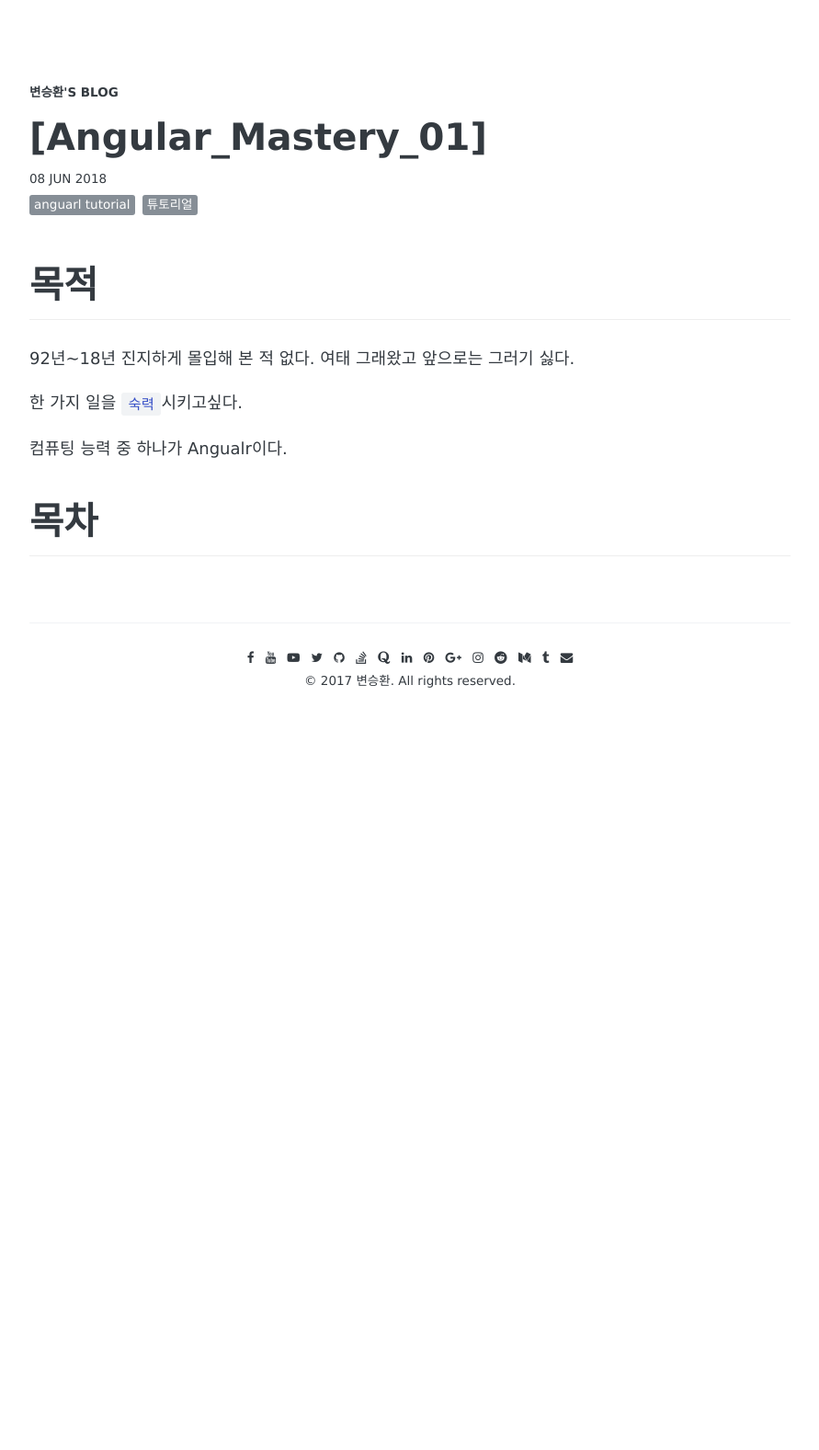
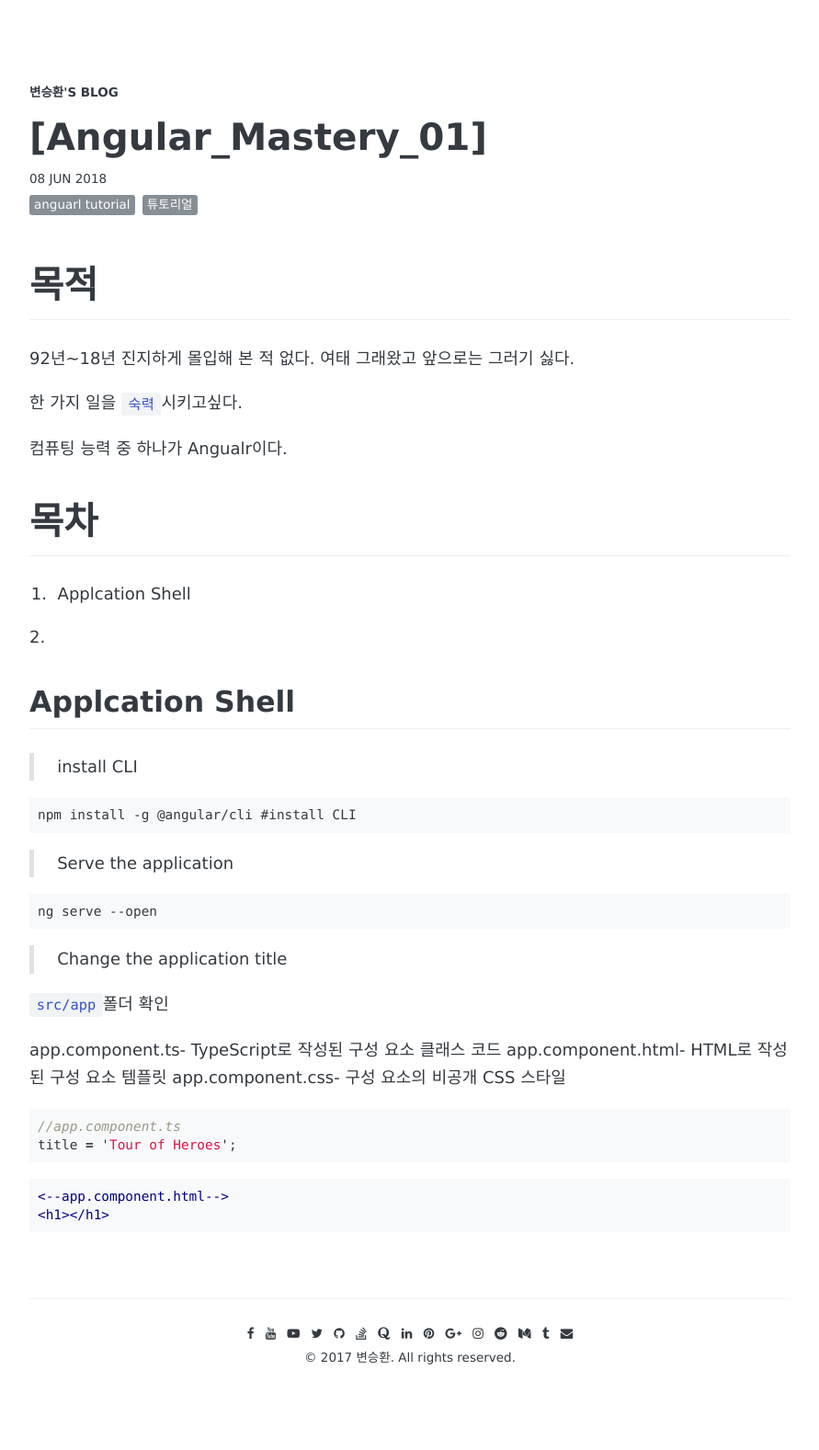
Before and after one commit to awesome-hwan/awesome-hwan.github.io, a Jekyll site: the page built from _posts/2018-06-08-[Angular_Mastery_01].md, in a window 1280 px wide. Shown: the whole page at 92% size, without its empty margins (194-1085 px from the left). Built offline with Jekyll 4.4.1, drawn with Linux system fonts in a browser that asks for light colours; some web fonts are replaced; comment, search, counter and statistics services are not loaded; before the commit the page ends 900 px from its top, so only the background shows below that.

Commit message:
tutorial

````diff
--- a/_posts/2018-06-08-[Angular_Mastery_01].md
+++ b/_posts/2018-06-08-[Angular_Mastery_01].md
@@ -18,3 +18,44 @@ share: true
 컴퓨팅 능력 중 하나가 Angualr이다.
 
 # 목차
+
+1. Applcation Shell
+
+
+
+2.
+
+
+## Applcation Shell
+
+> install CLI
+
+```
+npm install -g @angular/cli #install CLI
+```
+
+> Serve the application
+
+```
+ng serve --open
+```
+
+> Change the application title
+
+`src/app`폴더 확인
+
+app.component.ts- TypeScript로 작성된 구성 요소 클래스 코드
+app.component.html- HTML로 작성된 구성 요소 템플릿
+app.component.css- 구성 요소의 비공개 CSS 스타일
+
+
+
+```ts
+//app.component.ts
+title = 'Tour of Heroes';
+```
+
+```html
+<--app.component.html-->
+<h1>{{title}}</h1>
+```
````
